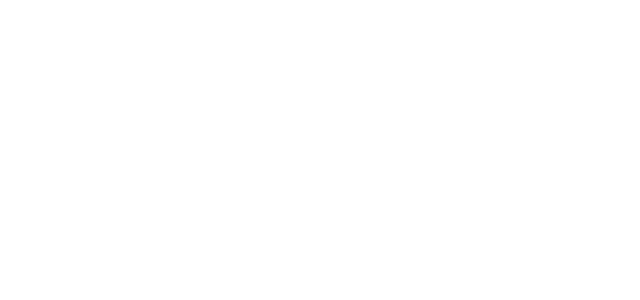
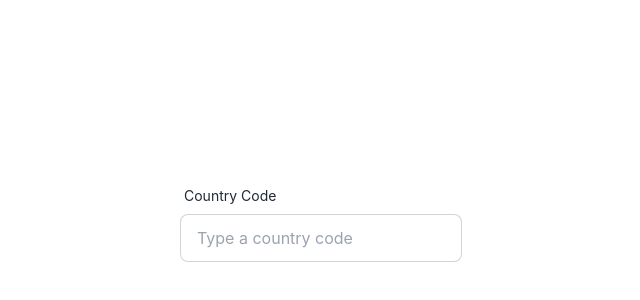
Before and after one commit to lvisentin/yolo-fe, a React (Vite) app: page / in a window 1280 px wide. Shown: the part 216-516 px from the top of the page, without its empty margins (319-959 px from the left). Built offline with nearby package versions, Linux system fonts and the light colour scheme.

Commit message:
feat: testing home page and adding textfield

```diff
--- a/src/App.tsx
+++ b/src/App.tsx
@@ -1,11 +1,7 @@
-import { useState } from 'react';
-import reactLogo from './assets/react.svg';
-import viteLogo from '/vite.svg';
+import HomePage from './components/pages/HomePage/HomePage';
 
 function App() {
-  const [count, setCount] = useState(0);
-
-  return <h1 className="text-3xl font-bold underline">Hello world!</h1>;
+  return <HomePage />;
 }
 
 export default App;
--- a/src/components/pages/HomePage/HomePage.tsx
+++ b/src/components/pages/HomePage/HomePage.tsx
@@ -1,9 +1,23 @@
-import React from 'react'
+import { TextField } from '../../molecules/TextField/TextField';
+import React, { useState } from 'react';
 
 function HomePage() {
+  const [countryCode, setCountryCode] = useState<string>('');
+
   return (
-    <div>Search countries</div>
-  )
+    <div className="flex flex-col gap-4 items-center justify-center">
+      <h1>Search countries</h1>
+
+      <TextField
+        value={countryCode}
+        id="countryCode"
+        name="countryCode"
+        onChange={(e) => setCountryCode(e.target.value)}
+        label="Country Code"
+        placeholder="Type a country code"
+      />
+    </div>
+  );
 }
 
-export default HomePage
+export default HomePage;
--- a/tsconfig.json
+++ b/tsconfig.json
@@ -18,10 +18,7 @@
     "strict": true,
     "noUnusedLocals": true,
     "noUnusedParameters": true,
-    "noFallthroughCasesInSwitch": true,
-    "paths": {
-      "@/*": ["./src/*"]
-    }
+    "noFallthroughCasesInSwitch": true
   },
   "include": ["src"],
   "references": [{ "path": "./tsconfig.node.json" }]
```
Also changed, not shown: 1 other file (tests, documents, lock files or other folders).
